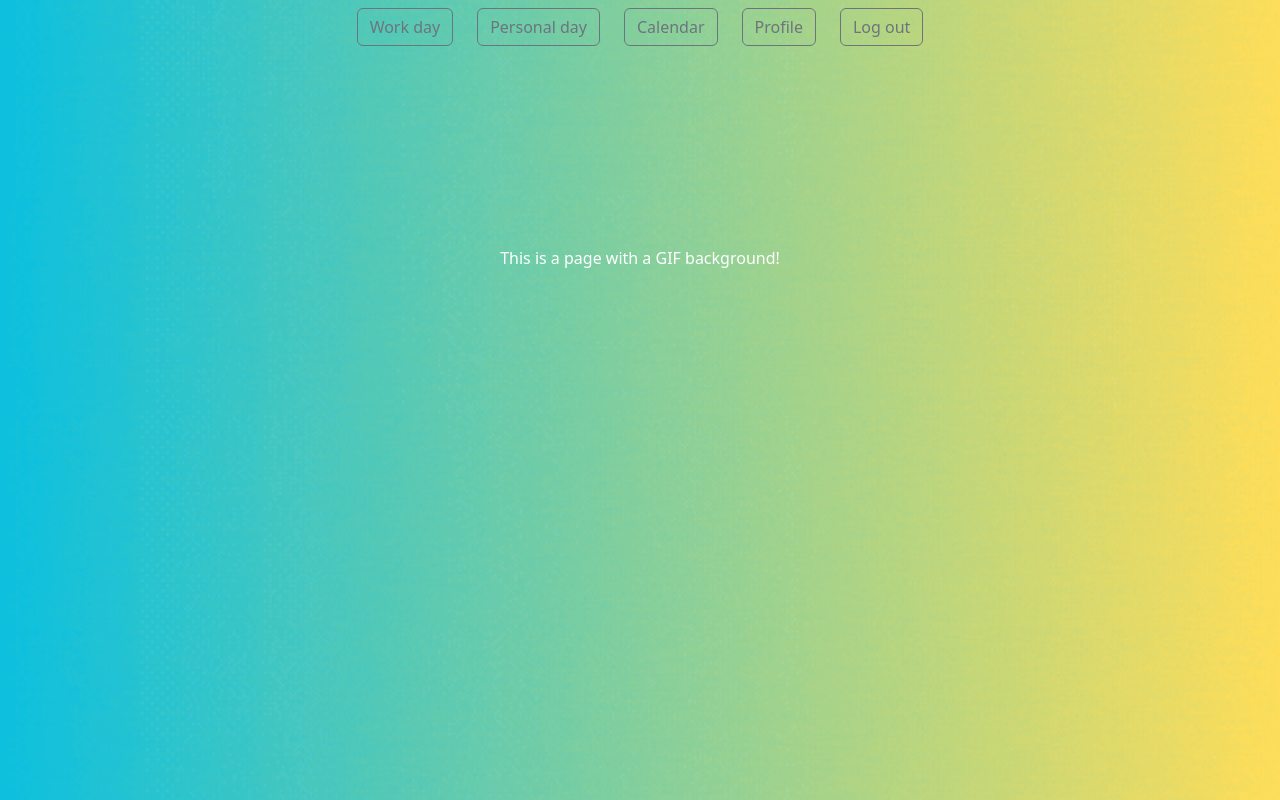
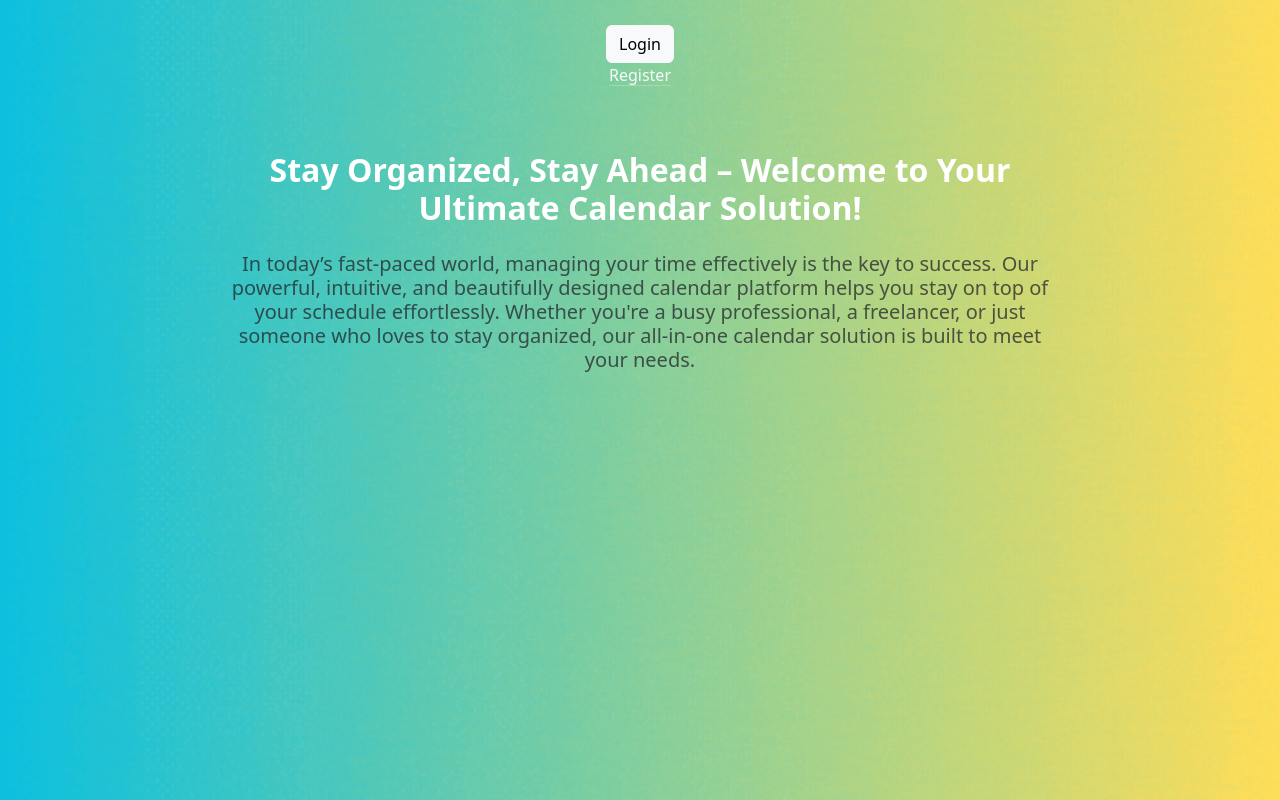
Before and after one commit to Lehti-A/calendrifyfront, a Vue app: page / in a window 1280 px wide. Built offline with nearby package versions, Linux system fonts and the light colour scheme.

Commit message:
HomeView vue - valmis

```diff
--- a/src/App.vue
+++ b/src/App.vue
@@ -34,7 +34,7 @@
 export default {
 data() {
 return {
-  isLoggedIn: true
+  isLoggedIn: false
   //todo hiljem muuta is LoggedIn falseiks
 }
 },
--- a/src/views/HomeView.vue
+++ b/src/views/HomeView.vue
@@ -8,7 +8,28 @@
 
     <!-- Content section -->
     <div class="content">
-      <p>This is a page with a GIF background!</p>
+      <div class="row justify-content-center">
+        <div class="col-auto">
+          <button type="button" class="btn btn-light">Login</button>
+        </div>
+      </div>
+      <div class="row justify-content-center">
+        <div class="col-auto">
+          <p><a href="#" class="link-light link-offset-2 link-underline-opacity-25 link-underline-opacity-100-hover">Register</a></p>
+        </div>
+      </div>
+
+      <div class="row justify-content-center mt-5">
+        <div class="col-md-8 d-flex flex-column align-items-center justify-content-center text-center">
+          <h2 class="fw-bold">Stay Organized, Stay Ahead – Welcome to Your Ultimate Calendar Solution!</h2>
+          <h5 class="mt-3 text-muted">
+            In today’s fast-paced world, managing your time effectively is the key to success. Our powerful, intuitive,
+            and beautifully designed calendar platform helps you stay on top of your schedule effortlessly. Whether you're
+            a busy professional, a freelancer, or just someone who loves to stay organized, our all-in-one calendar
+            solution is built to meet your needs.
+          </h5>
+        </div>
+      </div>
     </div>
   </div>
 </template>
@@ -50,6 +71,6 @@ img {
   z-index: 1;
   color: white;
   text-align: center;
-  padding-top: 200px;
+  padding-top: 25px;
 }
 </style>
```
